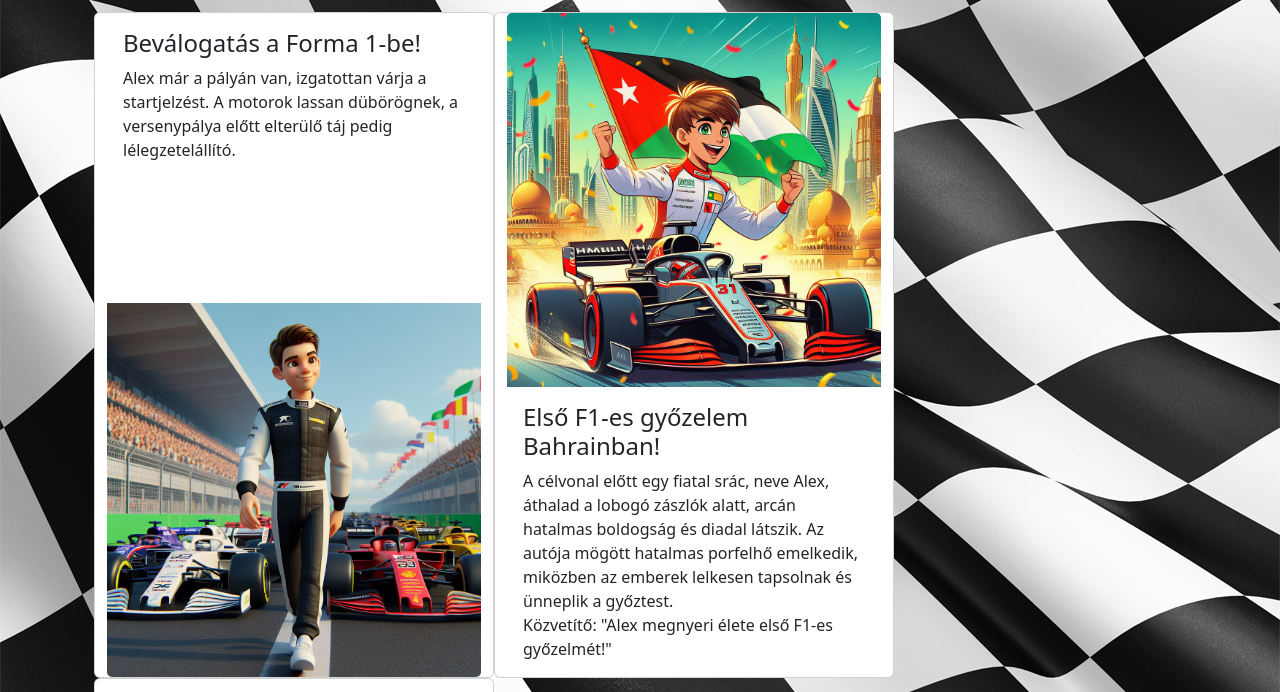
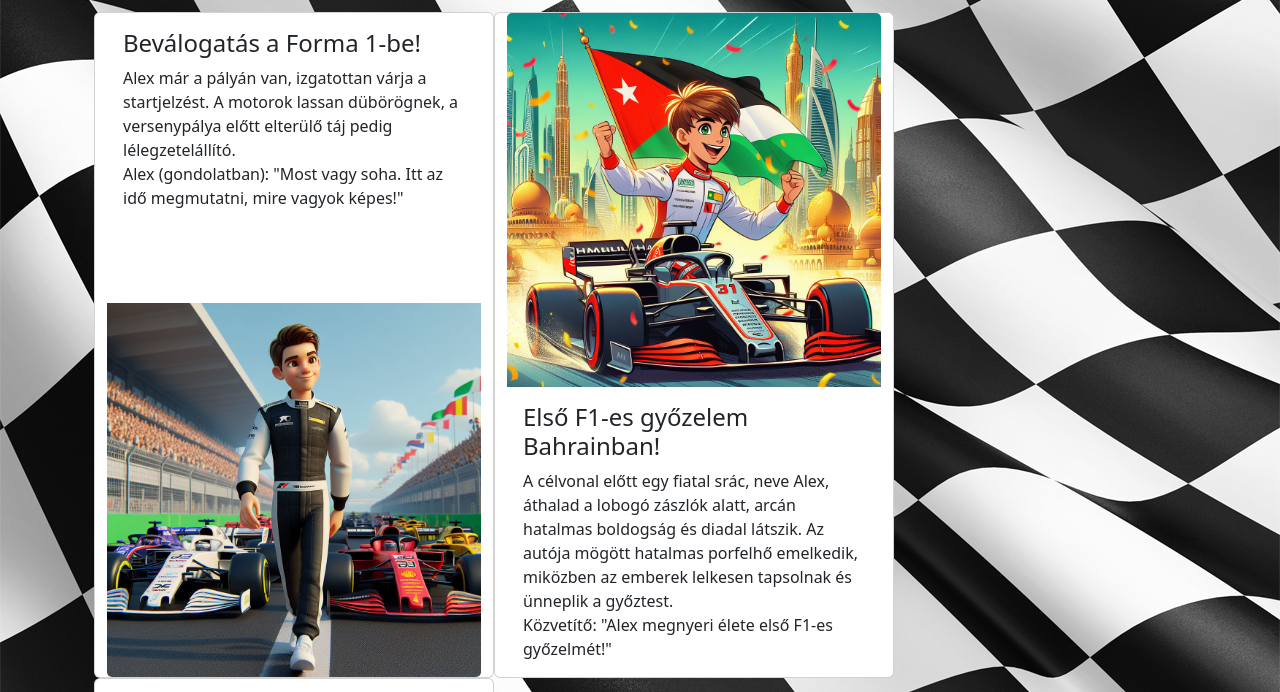
Before and after one commit to AlexandraLukacs/kepregeny_csopfel, a plain HTML site: page index.html in a window 1280 px wide. Shown: the part 100-792 px from the top of the page. Drawn offline with nearby package versions, Linux system fonts and the light colour scheme.

Commit message:
szöveg kitöltes

```diff
--- a/index.html
+++ b/index.html
@@ -33,7 +33,7 @@
                 <div class="card" style="width:400px">
                     <div class="card-body">
                         <h4 class="card-title">Beválogatás a Forma 1-be!</h4>
-                        <p class="card-text">Alex már a pályán van, izgatottan várja a startjelzést. A motorok lassan dübörögnek, a versenypálya előtt elterülő táj pedig lélegzetelállító.</p>
+                        <p class="card-text">Alex már a pályán van, izgatottan várja a startjelzést. A motorok lassan dübörögnek, a versenypálya előtt elterülő táj pedig lélegzetelállító. <br>Alex (gondolatban): "Most vagy soha. Itt az idő megmutatni, mire vagyok képes!"</p>
                     </div>
                     <img class="card-img-bottom" src="kepek/bevalogatas.jpg" alt="bevalogatas" style="width:100%">
                 </div>
```
